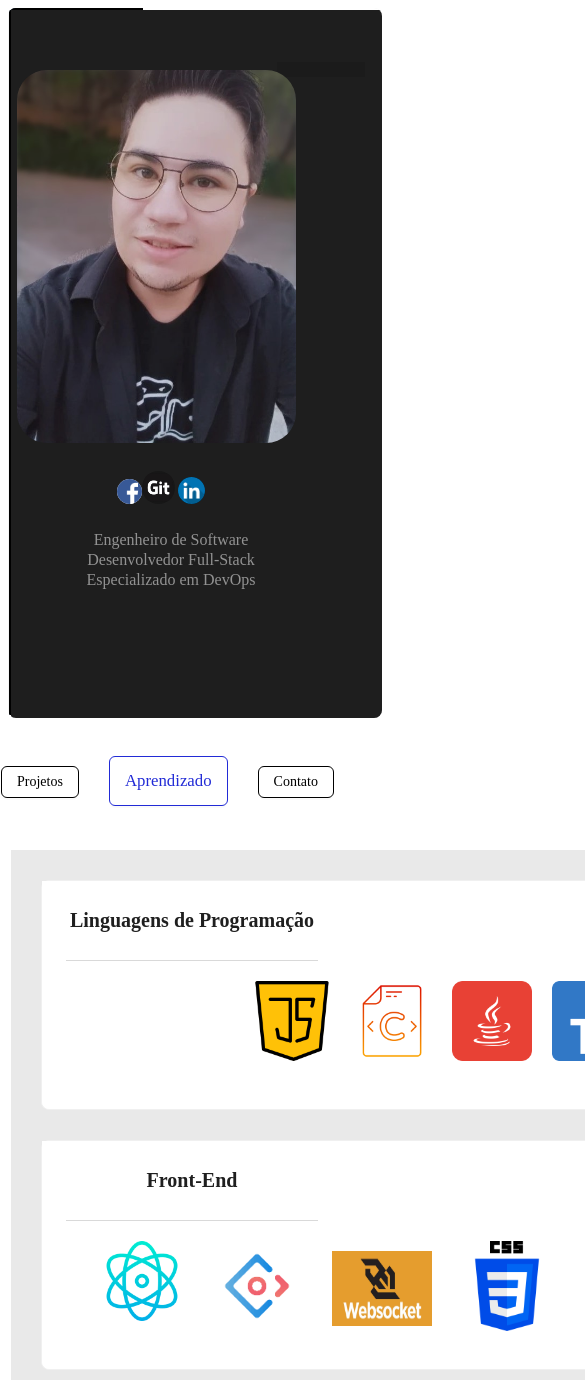
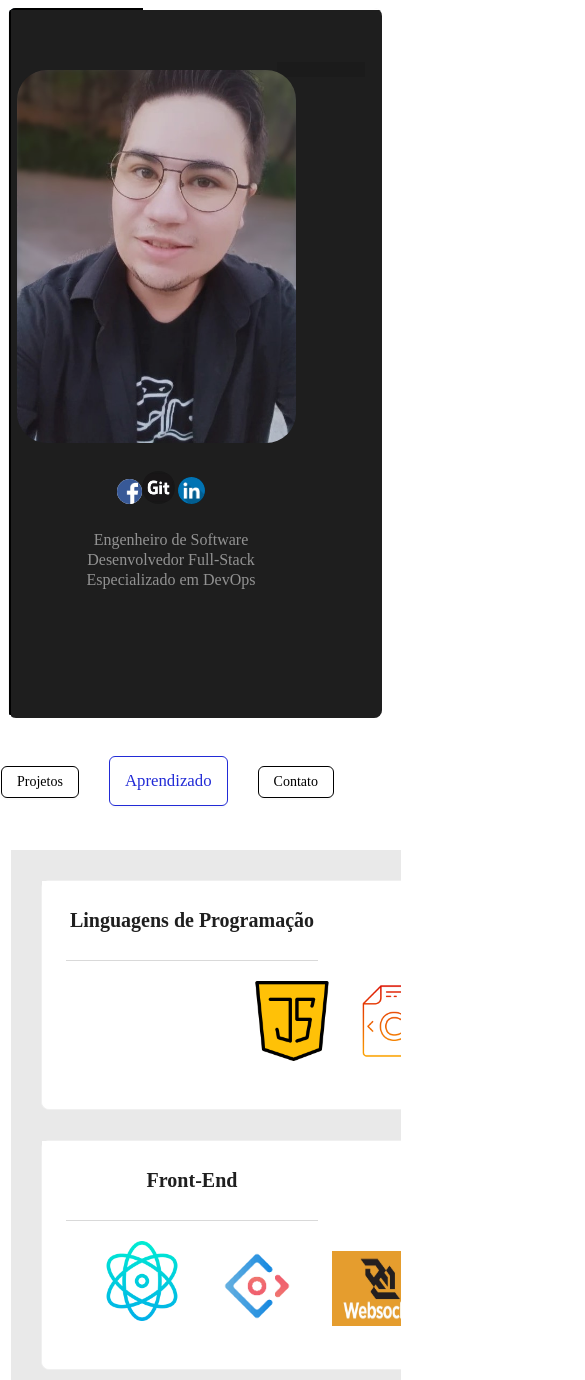
Before and after one commit to eliseu-modan/portfolio_project, a React app: page /#/Aprendizado in a window 390 px wide. Shown: the whole page, 585 px wide, since content can reach past the window. Built offline with nearby package versions, Linux system fonts and the light colour scheme.

Commit message:
update responsive1.0

```diff
--- a/src/pages/Contato.css
+++ b/src/pages/Contato.css
@@ -75,3 +75,11 @@
 .form-group {
     width: 400px;
 }
+@media (max-width:626px){
+    #contato{
+        left: -200px;
+        top: 100px;
+    }
+
+
+}
--- a/src/pages/Projetos.css
+++ b/src/pages/Projetos.css
@@ -192,12 +192,12 @@
 }
 @media (max-width:626px){
     .position{
-        width:590px;
+        width:390px;
         left: 10px;
         top: 100px;
     }
     .card{
-        width: 530px;
+        width: 330px;
     }
 
 }
```
